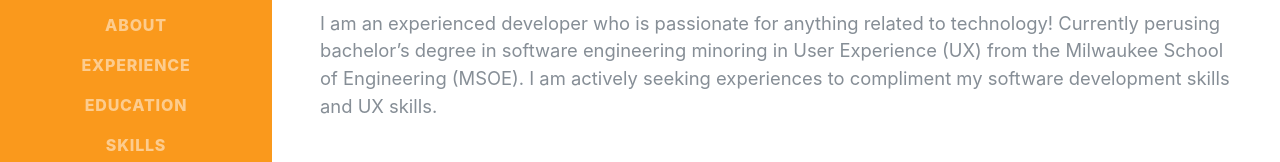
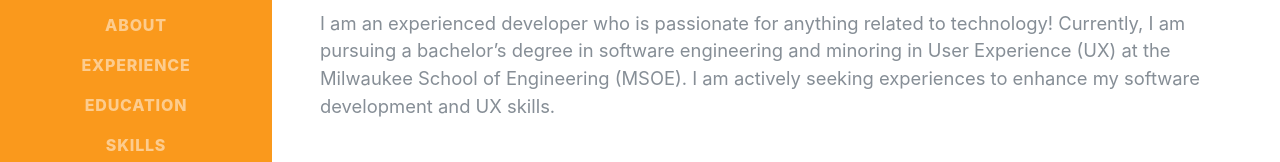
Before and after one commit to trevoraaronsuarez/web, a website with bundled scripts: page index.html in a window 1280 px wide. Shown: the part 387-549 px from the top of the page. Built offline with nearby package versions, Linux system fonts and the light colour scheme; files whose address does not match are found by name; a web font is replaced by a local one.

Commit message:
Updated grammar

```diff
--- a/index.html
+++ b/index.html
@@ -72,8 +72,8 @@
                 <div class="subheading mb-5">370 E Ottawa Ave · Dousman, WI 53118 · (262) 200-2188 ·
                     <a href="mailto:trevoraaronsuarez@gmail.com">trevoraaronsuarez@gmail.com</a>
                 </div>
-                <p class="lead mb-5">I am an experienced developer who is passionate for anything related to technology! Currently perusing bachelor’s degree in software engineering minoring in User Experience (UX) from the Milwaukee School of Engineering (MSOE). I am actively
-                    seeking experiences to compliment my software development skills and UX skills.</p>
+                <p class="lead mb-5">I am an experienced developer who is passionate for anything related to technology! Currently, I am pursuing a bachelor’s degree in software engineering and minoring in User Experience (UX) at the Milwaukee School of Engineering (MSOE).
+                    I am actively seeking experiences to enhance my software development and UX skills.</p>
                 <div class="social-icons">
                     <a href="https://linkedin.com/in/trevorsuarez">
                         <i class="fab fa-linkedin-in"></i>
```
